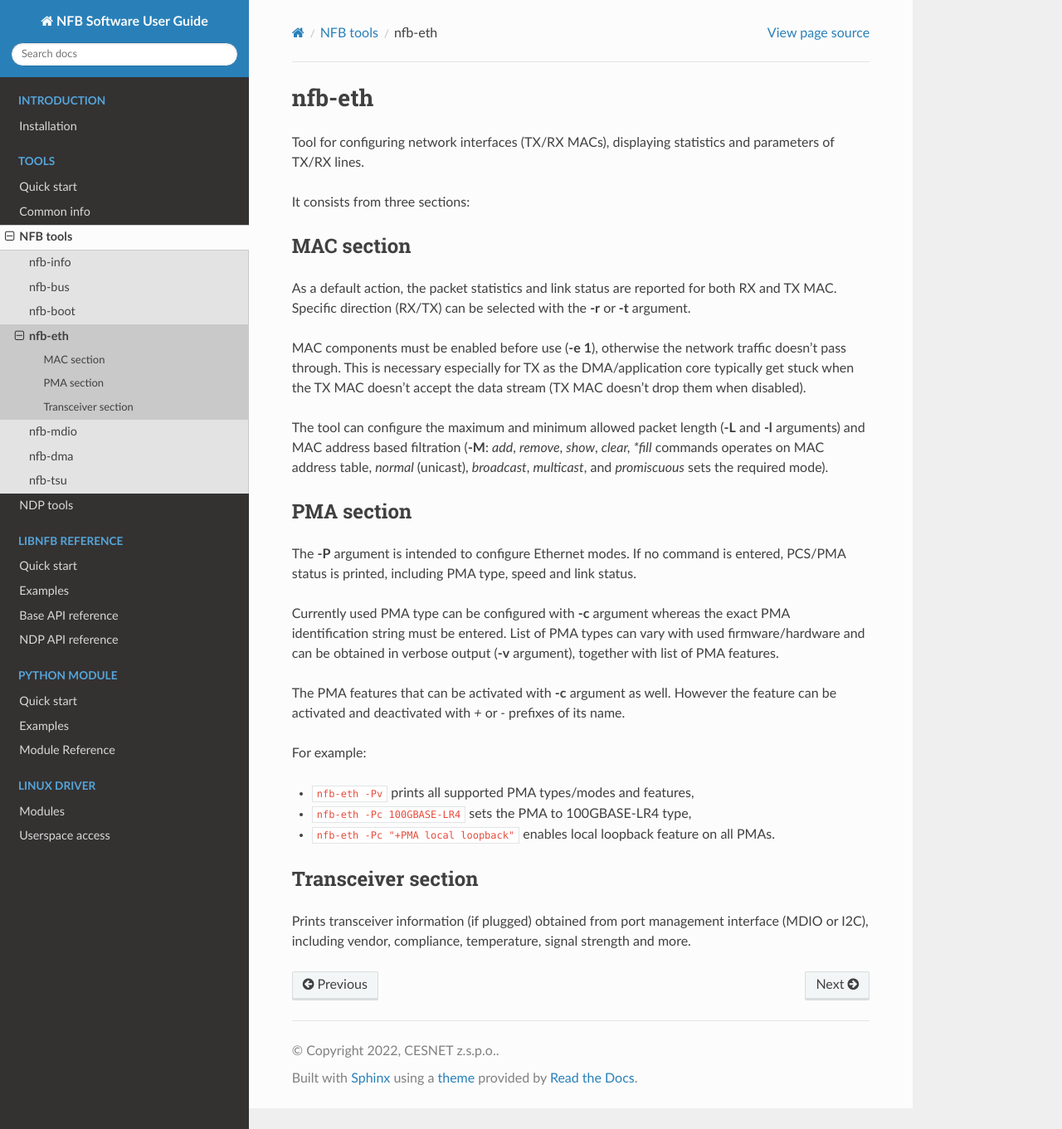
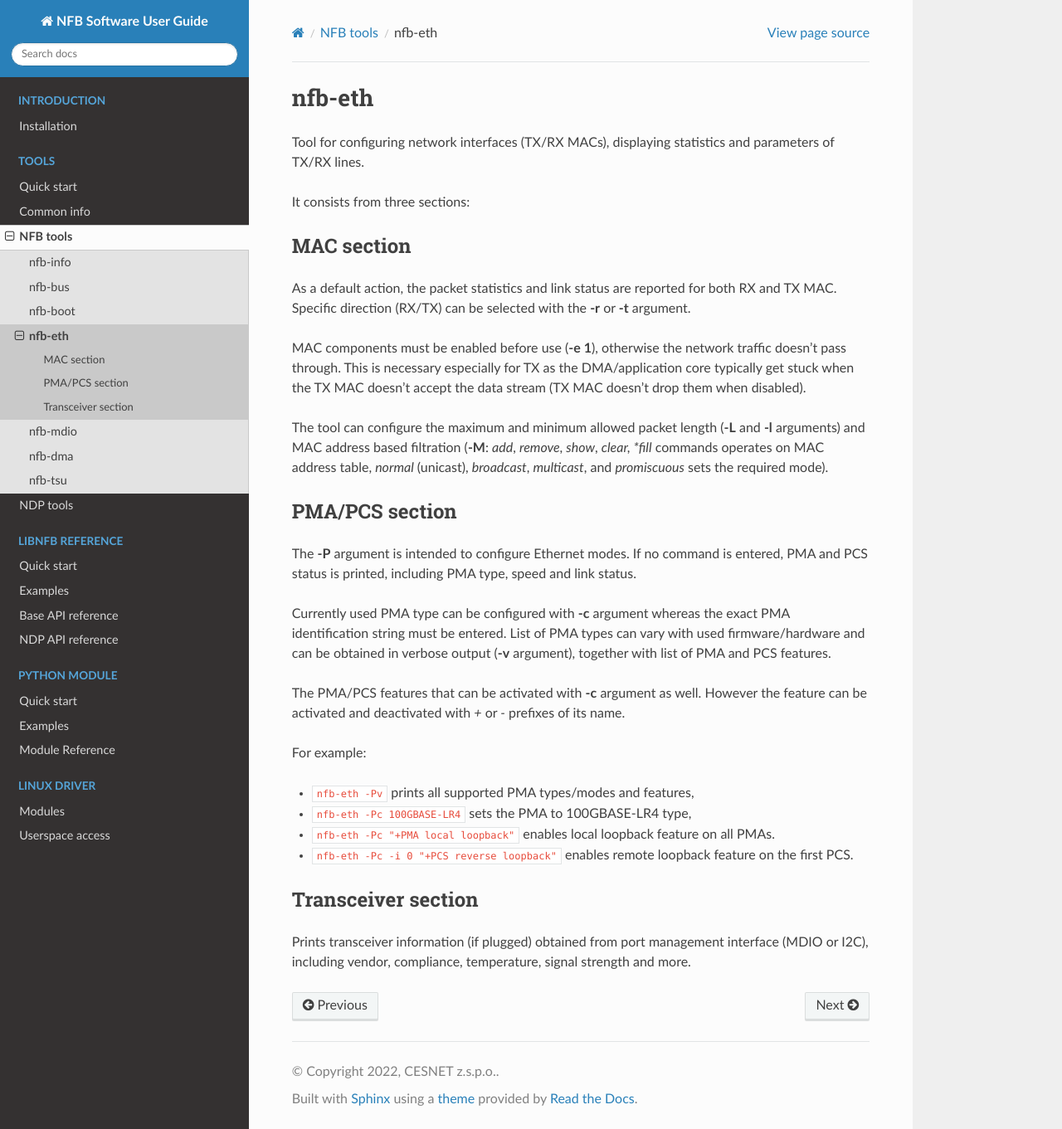
Before and after one commit to CESNET/ndk-sw, a Sphinx documentation site: the page built from doc/tools/nfb-eth.rst, in a window 1280 px wide and 1361 px high. Shown: the whole window at 83% size. Built offline with Sphinx 7.4.7 and the Read the Docs theme 2.0.0, drawn with Linux system fonts in a browser that asks for light colours; formulas are drawn with MathJax 3.

Commit message:
doc: [FEAT] Add PCS remote loopback info into the nfb-eth doc

```diff
--- a/doc/tools/nfb-eth.rst
+++ b/doc/tools/nfb-eth.rst
@@ -19,17 +19,17 @@ This is necessary especially for TX as the DMA/application core typically get st
 The tool can configure the maximum and minimum allowed packet length (**-L** and **-l** arguments)
 and MAC address based filtration (**-M**: *add*, *remove*, *show*, *clear, *fill* commands operates on MAC address table, *normal* (unicast), *broadcast*, *multicast*, and *promiscuous* sets the required mode).
 
-PMA section
-~~~~~~~~~~~
+PMA/PCS section
+~~~~~~~~~~~~~~~
 
 The **-P** argument is intended to configure Ethernet modes.
-If no command is entered, PCS/PMA status is printed, including PMA type, speed and link status.
+If no command is entered, PMA and PCS status is printed, including PMA type, speed and link status.
 
 Currently used PMA type can be configured with **-c** argument whereas the exact PMA identification string must be entered.
 List of PMA types can vary with used firmware/hardware and can be obtained in verbose output (**-v** argument),
-together with list of PMA features.
+together with list of PMA and PCS features.
 
-The PMA features that can be activated with **-c** argument as well.
+The PMA/PCS features that can be activated with **-c** argument as well.
 However the feature can be activated and deactivated with *+* or *-* prefixes of its name.
 
 For example:
@@ -37,6 +37,7 @@ For example:
 - ``nfb-eth -Pv`` prints all supported PMA types/modes and features,
 - ``nfb-eth -Pc 100GBASE-LR4`` sets the PMA to 100GBASE-LR4 type,
 - ``nfb-eth -Pc "+PMA local loopback"`` enables local loopback feature on all PMAs.
+- ``nfb-eth -Pc -i 0 "+PCS reverse loopback"`` enables remote loopback feature on the first PCS.
 
 Transceiver section
 ~~~~~~~~~~~~~~~~~~~
```
